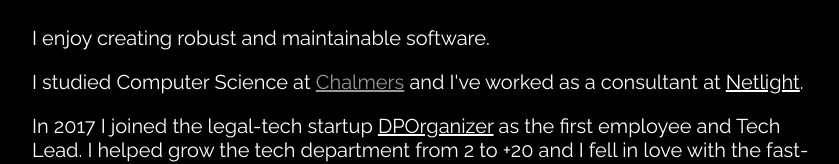
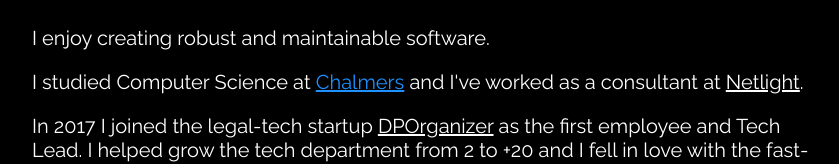
Before and after one commit to johannessjoberg/johannessjoberg.github.io, a plain HTML site: page index.html in a window 1280 px wide. In both pictures the pointer is over the link "Chalmers". Shown: the part 335-499 px from the top of the page, without its empty margins (208-1047 px from the left). Drawn offline with Linux system fonts and the light colour scheme; a web font is replaced by a local one.

Commit message:
Update link hover color

```diff
--- a/style.css
+++ b/style.css
@@ -30,7 +30,7 @@ a {
 }
 
 a:active a:focus, a:hover {
-    color: #999999;
+    color: dodgerblue;
 }
 
 .container {
```
